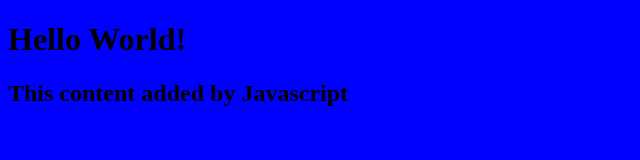
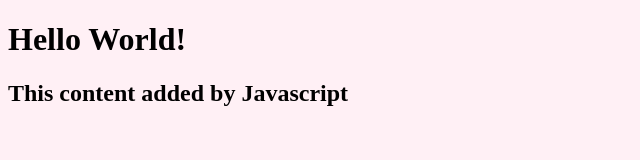
Before and after one commit to gladysndich/phase-0-web-project, a plain HTML site: page index.html in a window 1280 px wide. Shown: the whole page, without its empty margins (0-640 px from the left). Drawn offline with Linux system fonts and the light colour scheme.

Commit message:
Background color and h1 text-color

```diff
--- a/style.css
+++ b/style.css
@@ -1,3 +1,6 @@
 body{
-    background: blue;
+    background: lavenderblush;
 }
+h1{
+    text-decoration-color: beige;
+}
```
